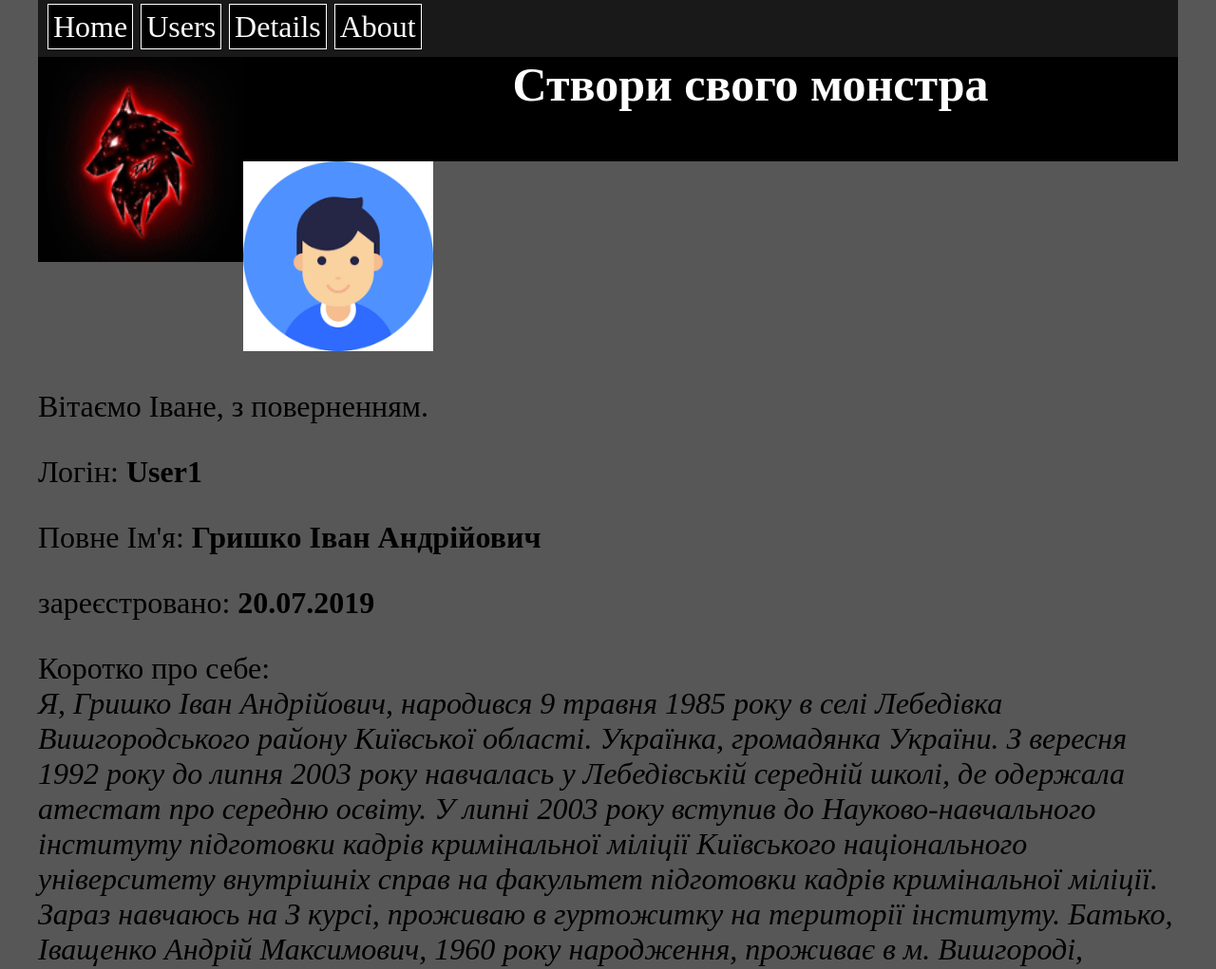
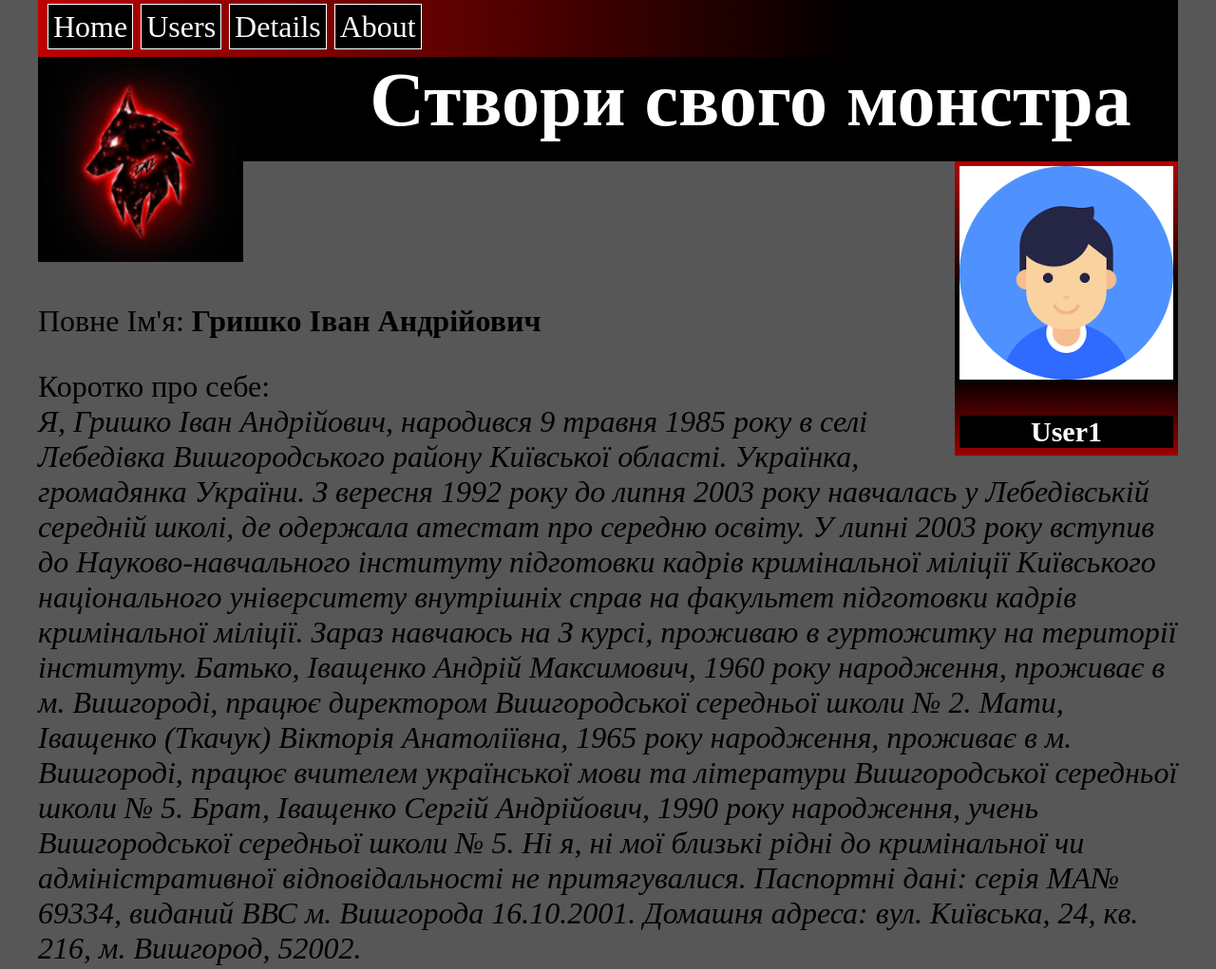
Before and after one commit to SergiySergiychuk/webprogbase-lab1, a plain HTML site: page user1.html in a window 1280 px wide. Shown: the top 1021 px of the page at 95% size. Drawn offline with Linux system fonts and the light colour scheme; files whose address does not match are found by name.

Commit message:
user_style

```diff
--- a/stylesheets/style.css
+++ b/stylesheets/style.css
@@ -15,7 +15,7 @@ body {
     height: 100px;
     float: right;
     text-align: center;
-    font-size: 50px;
+    font-size: 80px;
     /* margin-top: 60px; */
 }
 
@@ -40,14 +40,23 @@ body {
     height: 50px;
     padding-top: 10px;
     padding-left: 10px;
-    background-color: rgb(26, 25, 25);
+    /* background-color: rgb(150, 0, 0); */
+    background: rgb(255, 0, 0);
+    background: rgb(255, 0, 0);
+    background: rgb(255, 0, 0);
+    background: linear-gradient(90deg, rgba(255, 0, 0, 0.9766281512605042) 0%, rgba(190, 0, 0, 1) 0%, rgba(0, 0, 0, 1) 72%);
     text-align: left;
 }
 
 #home_text {
-    width: 900px;
+    background-color: rgb(151, 151, 151);
     color: rgb(0, 0, 0);
     float: right;
+    padding: 1%;
+    border: 6px solid white;
+    width: 77%;
+    padding: 2%;
+    text-align: justify;
 }
 
 #users_table th {
@@ -77,3 +86,29 @@ body {
     text-decoration: none;
     color: white;
 }
+
+.user_info {
+    background: rgb(181, 0, 0);
+    background: rgb(181, 0, 0);
+    background: linear-gradient(180deg, rgba(181, 0, 0, 1) 0%, rgba(0, 0, 0, 1) 47%, rgba(0, 0, 0, 1) 73%, rgba(156, 0, 0, 1) 100%, rgba(156, 0, 0, 1) 100%);
+    padding: 5px;
+    height: 300px;
+    float: right;
+}
+
+#user1_img {
+    width: 300;
+    height: 200;
+}
+
+#login {
+    background: rgb(0, 0, 0);
+    color: white;
+    font-family: serif;
+    font-size: 30px;
+    text-align: center;
+}
+
+#user_more_info {
+    margin-top: 150px;
+}
--- a/user1.html
+++ b/user1.html
@@ -7,8 +7,11 @@
     <meta name="author" content="MY NAME">
     <!-- <link rel="stylesheet" href="/home/eclipse/webprogbase/labs/lab1/stylesheets/style.css"> -->
     <style>
-        @import url(https://sergiysergiychuk.github.io/webprogbase-lab1/stylesheets/style.css);
+        /* @import url(https://sergiysergiychuk.github.io/webprogbase-lab1/stylesheets/style.css); */
+
+        @import url(/home/eclipse/webprogbase/labs/lab1/stylesheets/style.css);
     </style>
+
 
 </head>
 
@@ -25,12 +28,15 @@
             <b>Створи свого монстра</b>
         </div>
     </div>
-    <img src="https://sergiysergiychuk.github.io/webprogbase-lab1/images/user1.png" alt="image" width="200" height="200">
-    <p>Вітаємо Іване, з поверненням.</p>
-    <p>Логін: <b>User1</b></p>
-    <p>Повне Ім'я: <b>Гришко Іван Андрійович</b></p>
-    <p>зареєстровано: <b>20.07.2019</b></p>
-    <p>Коротко про себе: <br><i>
+
+    <div class=user_info>
+        <img id=user1_img src="https://sergiysergiychuk.github.io/webprogbase-lab1/images/user1.png" alt="image">
+        <p id=login><b>User1</b></p>
+    </div>
+    <div id=user_more_info>
+
+        <p>Повне Ім'я: <b>Гришко Іван Андрійович</b></p>
+        <p>Коротко про себе: <br><i>
             Я, Гришко Іван Андрійович, народився 9 травня 1985 року в селі Лебедівка Вишгородського району Київської
             області. Українка, громадянка України.
             З вересня 1992 року до липня 2003 року навчалась у Лебедівській середній школі, де одержала атестат про
@@ -46,4 +52,8 @@
             Ні я, ні мої близькі рідні до кримінальної чи адміністративної відповідальності не притягувалися.
             Паспортні дані: серія МА№ 69334, виданий ВВС м. Вишгорода 16.10.2001.
             Домашня адреса: вул. Київська, 24, кв. 216, м. Вишгород, 52002.</i></p>
+        <p>зареєстровано: <b>20.07.2019</b></p>
+    </div>
+
+
 </body>
```
Also changed, not shown: index.html (+5 -4 lines), user2.html (+15 -6 lines).
